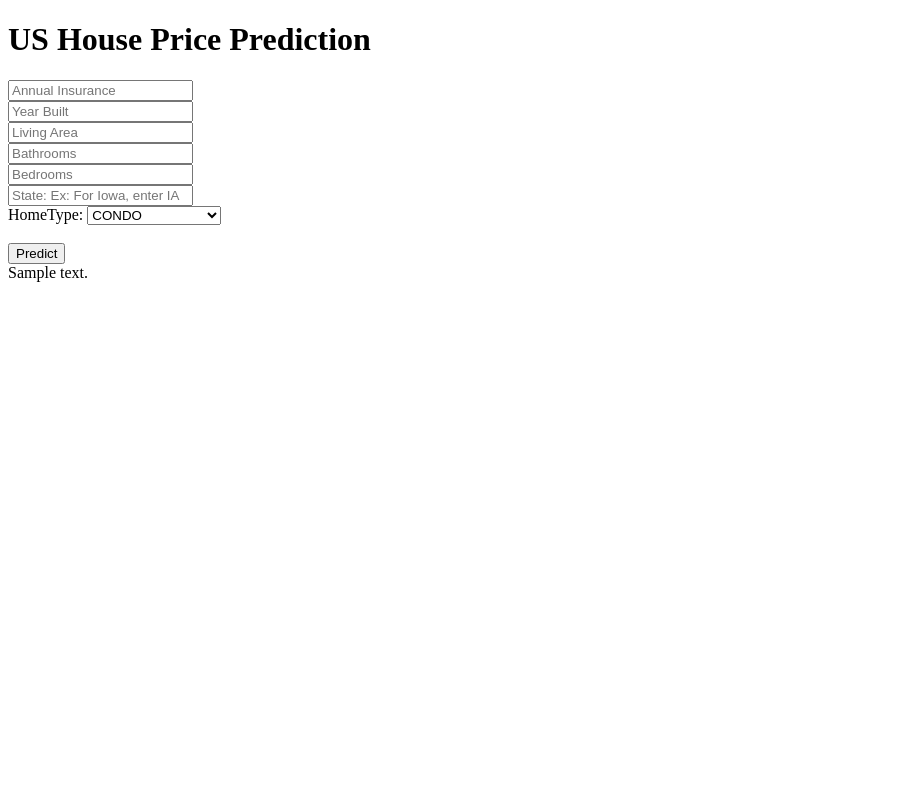
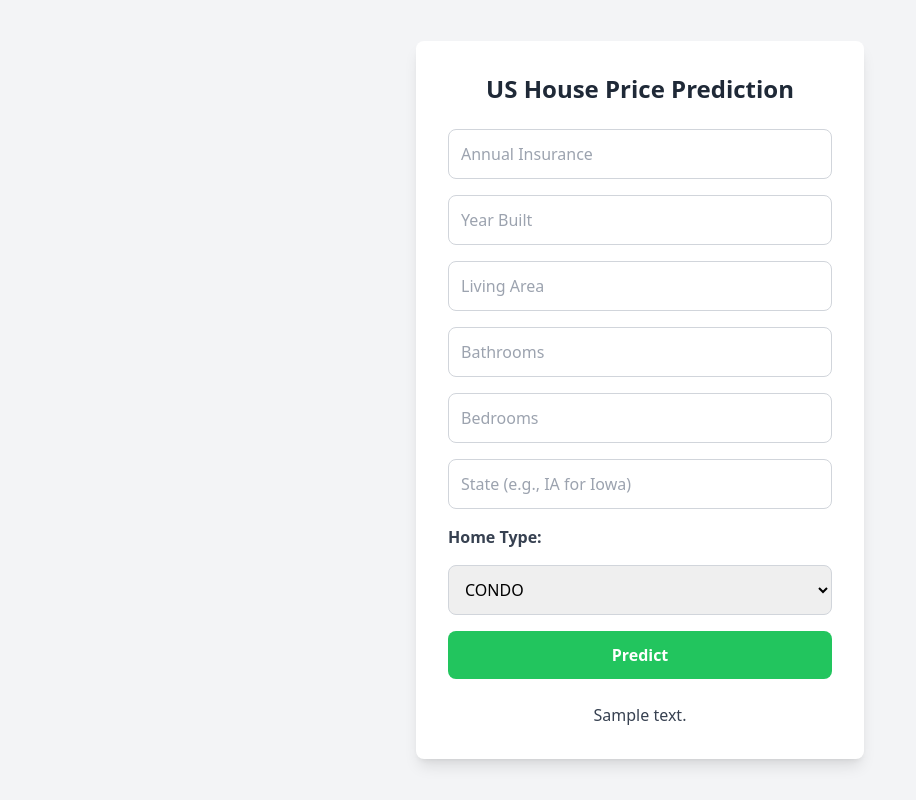
Before and after one commit to jyothiprasanthdr/House-Price-Prediction-App, a Flask app: template templates/home.html in a window 1280 px wide. Shown: the whole page, without its empty margins (0-916 px from the left). Run offline with Flask 3, Linux system fonts and the light colour scheme; the template is opened without the code that fills it: most values are stand-ins (such as "Sample title", 1, 10 or a date in 2020); parts of the project's set-up code (start-up, migrations or seed data) failed here and were passed over; some libraries are stand-ins or nearby versions.

Commit message:
Addedd styling to the html

```diff
--- a/templates/home.html
+++ b/templates/home.html
@@ -4,66 +4,81 @@
     <meta charset="UTF-8" />
     <meta name="viewport" content="width=device-width, initial-scale=1.0" />
     <title>House Price Prediction App</title>
+    <script src="https://cdn.tailwindcss.com"></script>
   </head>
-  <body>
-    <main>
-      <div class="login">
-        <h1>US House Price Prediction</h1>
-        <form action="{{url_for('predict')}}" method="post">
+  <body class="bg-gray-100 flex items-center justify-center h-screen">
+    <main class="w-full max-w-md p-8 bg-white rounded-lg shadow-lg">
+      <h1 class="text-2xl font-bold text-center text-gray-800 mb-6">
+        US House Price Prediction
+      </h1>
+      <form action="{{url_for('predict')}}" method="post" class="space-y-4">
         <input
           type="text"
           name="AnnualInsurance"
           placeholder="Annual Insurance"
           required
-          /><br />
+          class="w-full p-3 border border-gray-300 rounded-lg focus:outline-none focus:ring-2 focus:ring-green-500"
+        />
         <input
           type="text"
           name="YearBuilt"
           placeholder="Year Built"
           required
-          /><br />
+          class="w-full p-3 border border-gray-300 rounded-lg focus:outline-none focus:ring-2 focus:ring-green-500"
+        />
         <input
           type="text"
           name="LivingArea"
           placeholder="Living Area"
           required
-          /><br />
+          class="w-full p-3 border border-gray-300 rounded-lg focus:outline-none focus:ring-2 focus:ring-green-500"
+        />
         <input
           type="text"
           name="Bathrooms"
           placeholder="Bathrooms"
           required
-          /><br />
+          class="w-full p-3 border border-gray-300 rounded-lg focus:outline-none focus:ring-2 focus:ring-green-500"
+        />
         <input
           type="text"
           name="Bedrooms"
           placeholder="Bedrooms"
           required
-          /><br />
+          class="w-full p-3 border border-gray-300 rounded-lg focus:outline-none focus:ring-2 focus:ring-green-500"
+        />
         <input
           type="text"
           name="State"
-            placeholder="State: Ex: For Iowa, enter IA"
+          placeholder="State (e.g., IA for Iowa)"
           required
-          /><br />
-
-          <label for="dropdown">HomeType:</label>
-          <select id="dropdown" name="HomeType">
+          class="w-full p-3 border border-gray-300 rounded-lg focus:outline-none focus:ring-2 focus:ring-green-500"
+        />
+        <label for="dropdown" class="block text-gray-700 font-semibold">
+          Home Type:
+        </label>
+        <select
+          id="dropdown"
+          name="HomeType"
+          class="w-full p-3 border border-gray-300 rounded-lg focus:outline-none focus:ring-2 focus:ring-green-500"
+        >
           <option value="CONDO">CONDO</option>
-            <option value="SINGLE_FAMILY">SINGLE_FAMILY</option>
-            <option value="MULTI_FAMILY">MULTI_FAMILY</option>
+          <option value="SINGLE_FAMILY">SINGLE FAMILY</option>
+          <option value="MULTI_FAMILY">MULTI FAMILY</option>
           <option value="APARTMENT">APARTMENT</option>
           <option value="LOT">LOT</option>
           <option value="TOWNHOUSE">TOWNHOUSE</option>
           <option value="MANUFACTURED">MANUFACTURED</option>
           <option value="UNKNOWN">UNKNOWN</option>
         </select>
-          <br />
-          <br />
-          <button type="submit">Predict</button>
+        <button
+          type="submit"
+          class="w-full bg-green-500 text-white font-semibold py-3 rounded-lg hover:bg-green-600 transition duration-300"
+        >
+          Predict
+        </button>
       </form>
-      </div>
+      <div class="mt-6 text-center text-gray-700">{{ prediction_text }}</div>
     </main>
-    <div>{{prediction_text}}</div>
   </body>
 </html>
```
Lines whose indentation alone changed are shown as unchanged.
